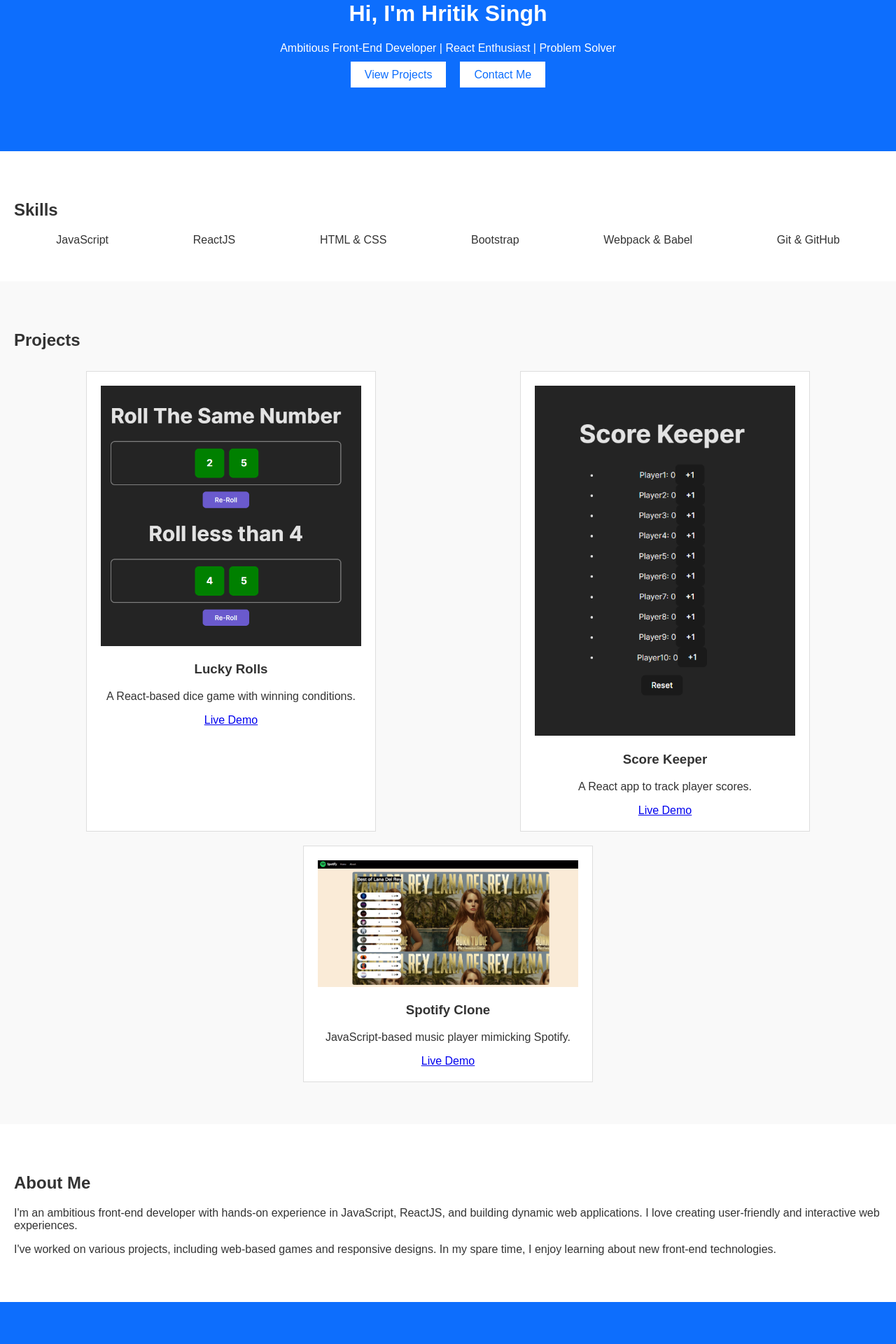
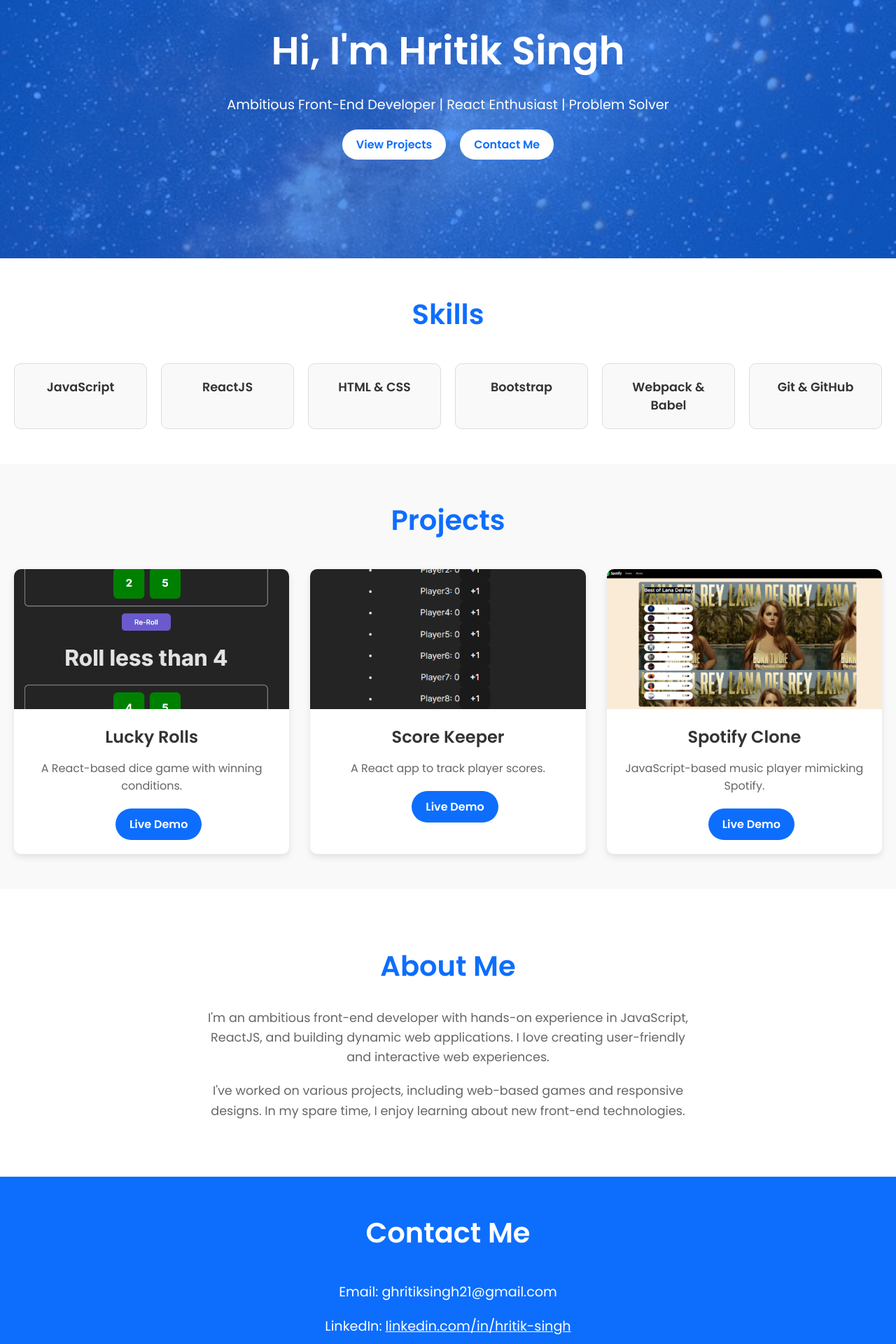
Before and after one commit to zhritik007/Hritik-Portfolio-Repo, a React (Vite) app: page / in a window 1280 px wide. Shown: the part 120-2040 px from the top of the page at 70% size. Built offline with nearby package versions, Linux system fonts and the light colour scheme.

Commit message:
Improved CSS

```diff
--- a/src/App.css
+++ b/src/App.css
@@ -1,10 +1,26 @@
+/* src/styles/App.css */
+@import url('https://fonts.googleapis.com/css2?family=Poppins:wght@400;600&display=swap');
 
 body {
-  font-family: 'Arial', sans-serif;
+  font-family: 'Poppins', sans-serif;
   margin: 0;
   padding: 0;
   background-color: #f4f4f4;
   color: #333;
+}
+
+h1, h2, h3, p {
+  margin: 0;
+  padding: 0;
+}
+
+a {
+  text-decoration: none;
+  color: inherit;
+}
+
+section {
+  padding: 50px 20px;
 }
 
 footer {
@@ -12,4 +28,21 @@ footer {
   color: white;
   padding: 10px;
   text-align: center;
+  font-size: 0.9rem;
 }
+
+footer p {
+  margin: 0;
+}
+
+.App {
+  max-width: 1200px;
+  margin: 0 auto;
+  padding: 0 20px;
+}
+
+.container {
+  display: flex;
+  flex-direction: column;
+  align-items: center;
+}
--- a/src/components/About/About.css
+++ b/src/components/About/About.css
@@ -1,4 +1,24 @@
+/* src/components/About.css */
 .about-section {
-    padding: 50px 20px;
-    background-color: #fff;
-  }
+  background-color: white;
+  text-align: center;
+  padding: 80px 20px;
+}
+
+.about-section h2 {
+  font-size: 2.5rem;
+  margin-bottom: 30px;
+  color: #0d6efd;
+}
+
+.about-section p {
+  font-size: 1.1rem;
+  max-width: 700px;
+  margin: 0 auto 20px auto;
+  color: #666;
+  line-height: 1.6;
+}
+
+.about-section p:last-child {
+  margin-bottom: 0;
+}
--- a/src/components/Contact/Contact.css
+++ b/src/components/Contact/Contact.css
@@ -1,5 +1,25 @@
+/* src/components/Contact.css */
 .contact-section {
-    padding: 50px 20px;
-    background-color:#0d6efd;
-    color:white;
-  }
+  background-color: #0d6efd;
+  color: white;
+  text-align: center;
+}
+
+.contact-section h2 {
+  font-size: 2.5rem;
+  margin-bottom: 40px;
+}
+
+.contact-section p {
+  font-size: 1.2rem;
+  margin-bottom: 20px;
+}
+
+.contact-section a {
+  color: white;
+  text-decoration: underline;
+}
+
+.contact-section a:hover {
+  color: #ddd;
+}
--- a/src/components/Contact/Contact.jsx
+++ b/src/components/Contact/Contact.jsx
@@ -7,6 +7,7 @@ function Contact() {
       <p>Email: ghritiksingh21@gmail.com</p>
       <p>LinkedIn: <a href="https://linkedin.com/in/hritik-singh-024460197" target="_blank">linkedin.com/in/hritik-singh</a></p>
       <p>GitHub: <a href="https://github.com/zhritik007" target="_blank">github.com/zhritik007</a></p>
+      <p>Contact No. : +91 7838571622</p>
     </section>
   );
 }
--- a/src/components/Header/Header.css
+++ b/src/components/Header/Header.css
@@ -1,21 +1,38 @@
-
 .hero {
-    background-color: #0d6efd;
+  background-image: linear-gradient(rgba(13, 110, 253, 0.7), rgba(13, 110, 253, 0.7)), url('/header-bg.jpg');
+  background-size:cover;
+  background-position: center;
   color: white;
-    padding: 100px 20px;
   text-align: center;
+  padding: 150px 20px;
 }
 
-  .hero .cta {
-    margin-top: 20px;
+.hero h1 {
+  font-size: 3.5rem;
+  font-weight: 600;
+  margin-bottom: 20px;
 }
 
-  .hero .btn {
-    margin: 10px;
-    padding: 10px 20px;
+.hero p {
+  font-size: 1.2rem;
+  font-weight: 400;
+}
+
+.cta {
+  margin-top: 30px;
+}
+
+.btn {
   background-color: white;
   color: #0d6efd;
-    border: none;
-    text-decoration: none;
-    cursor: pointer;
+  padding: 10px 20px;
+  border-radius: 50px;
+  font-weight: 600;
+  transition: 0.3s ease;
+  margin: 10px;
 }
+
+.btn:hover {
+  background-color: #0b5ed7;
+  color: white;
+}
--- a/src/components/Projects/Projects.css
+++ b/src/components/Projects/Projects.css
@@ -1,24 +1,66 @@
+/* src/components/Projects.css */
 .projects-section {
-    padding: 50px 20px;
   background-color: #f9f9f9;
+  text-align: center;
+}
+
+.projects-section h2 {
+  font-size: 2.5rem;
+  margin-bottom: 40px;
+  color: #0d6efd;
 }
 
 .project-grid {
-    display: flex;
-    justify-content: space-around;
-    flex-wrap: wrap;
+  display: grid;
+  grid-template-columns: repeat(auto-fit, minmax(300px, 1fr));
+  gap: 30px;
 }
 
 .project-card {
   background-color: white;
-    border: 1px solid #ddd;
-    padding: 20px;
-    margin: 10px;
-    width: 30%;
-    text-align: center;
+  border-radius: 10px;
+  overflow: hidden;
+  box-shadow: 0 4px 10px rgba(0, 0, 0, 0.1);
+  transition: box-shadow 0.3s ease;
 }
 
 .project-card img {
-    max-width: 100%;
-    height: auto;
+  width: 100%;
+  height: 200px;
+  object-fit: cover;
+  transition: transform 0.3s ease;
 }
+
+.project-card h3 {
+  padding: 15px 20px;
+  font-size: 1.5rem;
+  font-weight: 600;
+}
+
+.project-card p {
+  padding: 0 20px 20px;
+  color: #666;
+}
+
+.project-card a {
+  display: inline-block;
+  margin: 0 0 20px 20px;
+  background-color: #0d6efd;
+  color: white;
+  padding: 10px 20px;
+  border-radius: 50px;
+  font-weight: 600;
+  transition: 0.3s ease;
+}
+
+.project-card a:hover {
+  background-color: #0b5ed7;
+}
+
+.project-card:hover {
+  box-shadow: 0 6px 15px rgba(0, 0, 0, 0.15);
+}
+
+.project-card:hover img {
+  transform: scale(1.05);
+}
--- a/src/components/Skills/Skills.css
+++ b/src/components/Skills/Skills.css
@@ -1,9 +1,33 @@
+/* src/components/Skills.css */
 .skills-section {
-    padding: 50px 20px;
-    background-color: #fff;
-  }
+  background-color: #fff;
+  text-align: center;
+}
 
-  .skills-grid {
-    display: flex;
-    justify-content: space-around;
-  }
+.skills-section h2 {
+  font-size: 2.5rem;
+  margin-bottom: 40px;
+  color: #0d6efd;
+}
+
+.skills-grid {
+  display: grid;
+  grid-template-columns: repeat(auto-fit, minmax(120px, 1fr));
+  gap: 20px;
+  justify-content: center;
+}
+
+.skills-grid div {
+  background-color: #f9f9f9;
+  border: 1px solid #ddd;
+  border-radius: 10px;
+  padding: 20px;
+  font-weight: 600;
+  font-size: 1.1rem;
+  transition: transform 0.3s ease;
+}
+
+.skills-grid div:hover {
+  transform: translateY(-5px);
+  background-color: #f4f4f4;
+}
```
Also changed, not shown: public/header-bg.jpg (added). Lines whose indentation alone changed are shown as unchanged.
